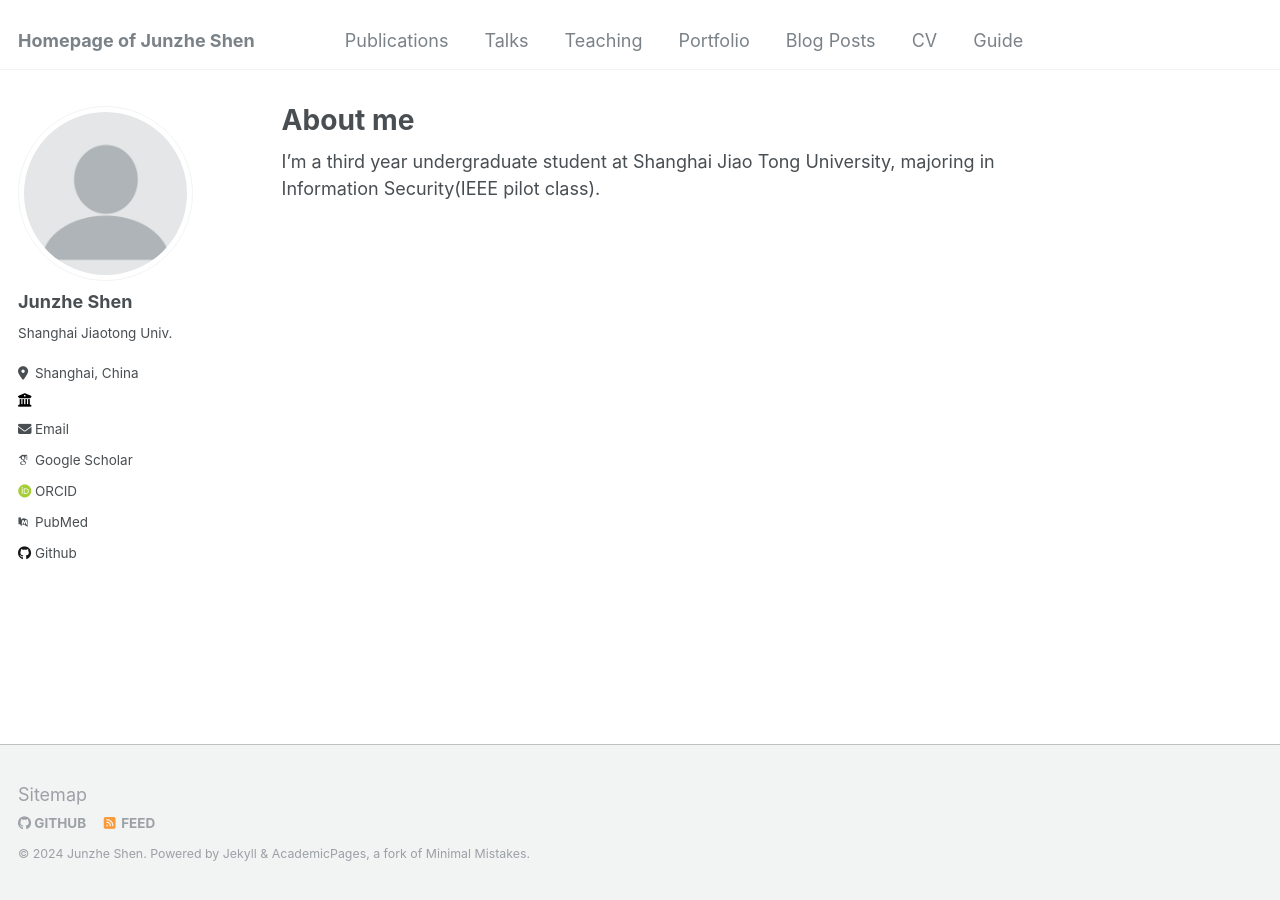
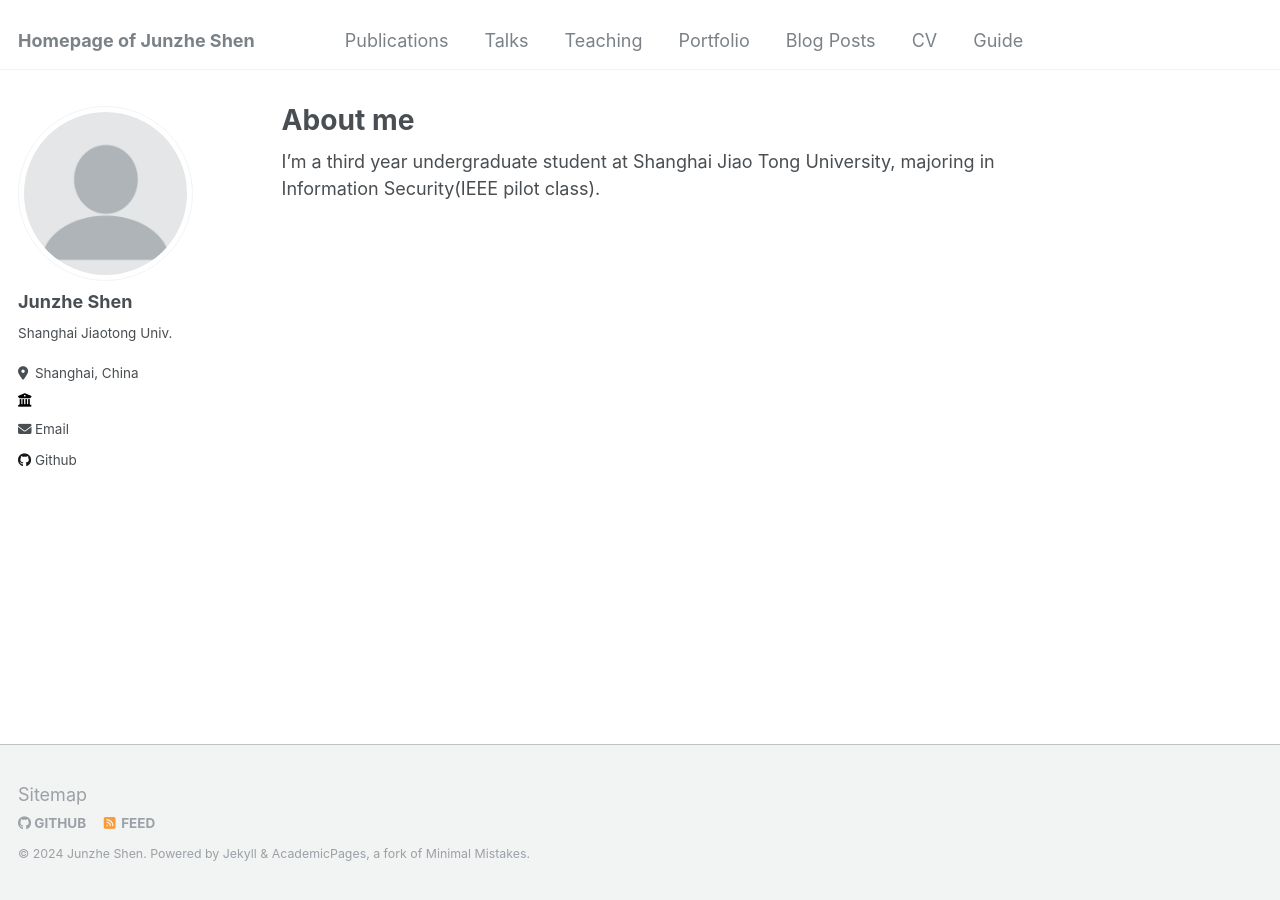
Before and after one commit to JunzheShen/junzheshen.github.io, a Jekyll site: the page built from _pages/about.md, in a window 1280 px wide. Built offline with Jekyll 4.4.1, drawn with Linux system fonts in a browser that asks for light colours; some web fonts are replaced; part of the change alters nothing that is shown.

Commit message:
Update _config.yml

```diff
--- a/_config.yml
+++ b/_config.yml
@@ -32,17 +32,17 @@ author:
 
   # Academic websites
   arxiv            : # URL - Update with the correct link to your profile
-  googlescholar    : "https://scholar.google.com/citations?user=PS_CX0AAAAAJ"
+  googlescholar    : # URL
   impactstory      : # URL
-  orcid            : "http://orcid.org/yourorcidurl"
-  pubmed           : "https://www.ncbi.nlm.nih.gov/pubmed/?term=john+snow"
+  orcid            : # URL
+  pubmed           : # URL
   researchgate     : # URL
 
   # Repositories and software development
   bitbucket        : # Username - Update with your username on the site
   codepen          : # Username
   dribbble         : # Username
-  github           : "academicpages"
+  github           : "JunzheShen"
   kaggle           : # Username
   stackoverflow    : # User number or user number and name (i.e., use "1" or "1/jeff-atwood")
 
```
